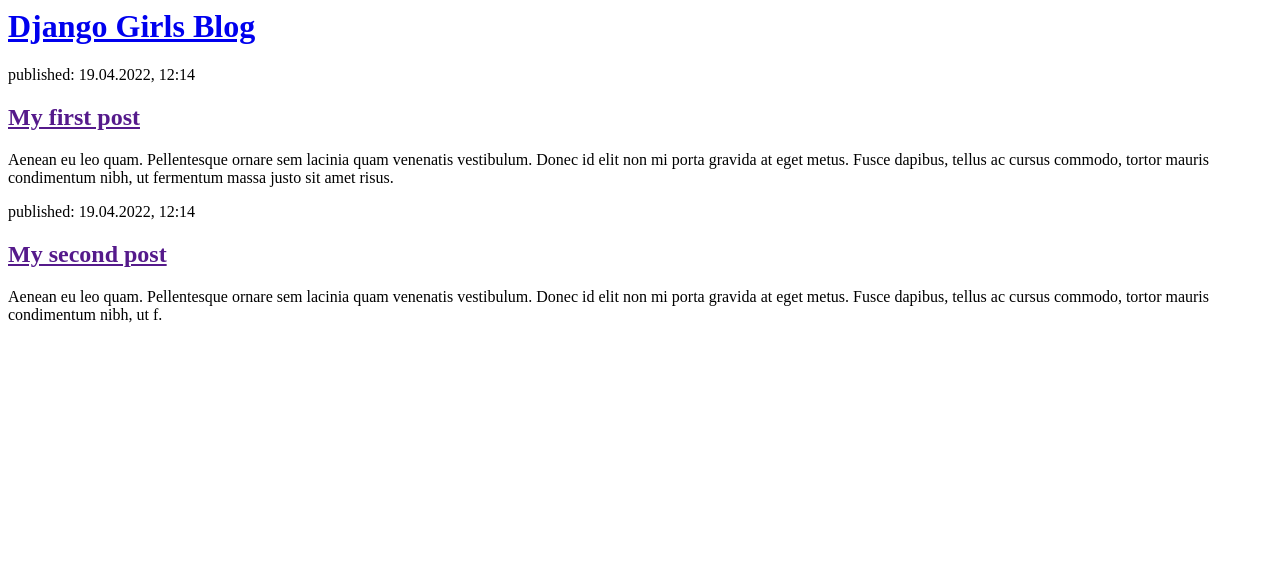
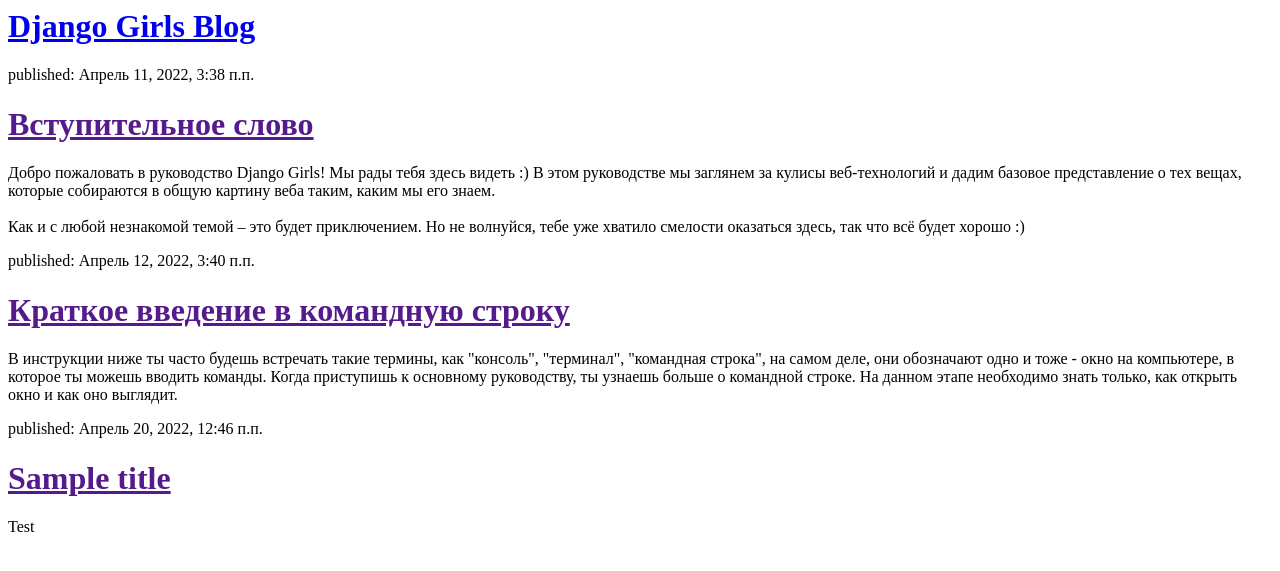
Before and after one commit to TreIlla/my-first-blog, a Django app: page / in a window 1280 px wide. Shown: the top 571 px of the page. Run offline with Django 3.2, Linux system fonts and the light colour scheme; data comes from the database, SQL or seed files in the repository; both versions use the stored data as it was after the commit.

Commit message:
Modified templates to display posts from database.

```diff
--- a/blog/templates/blog/post_list.html
+++ b/blog/templates/blog/post_list.html
@@ -9,20 +9,14 @@
         <h1><a href="/">Django Girls Blog</a></h1>
     </div>
 
-    <div>
-        <p>published: 19.04.2022, 12:14</p>
-        <h2><a href="">My first post</a></h2>
-        <p>Aenean eu leo quam. Pellentesque ornare sem lacinia quam venenatis vestibulum. Donec id elit non mi porta
-            gravida at eget metus. Fusce dapibus, tellus ac cursus commodo, tortor mauris condimentum nibh, ut fermentum
-            massa justo sit amet risus.</p>
-    </div>
+    {% for post in posts %}
+        <dix>
+            <p>published: {{ post.published_date }}</p>
+            <h1><a href="">{{ post.title }}</a></h1>
+            <p>{{ post.text|linebreaksbr }}</p>
+        </dix>
+    {% endfor %}
 
-    <div>
-        <p>published: 19.04.2022, 12:14</p>
-        <h2><a href="">My second post</a></h2>
-        <p>Aenean eu leo quam. Pellentesque ornare sem lacinia quam venenatis vestibulum. Donec id elit non mi porta
-            gravida at eget metus. Fusce dapibus, tellus ac cursus commodo, tortor mauris condimentum nibh, ut f.</p>
-    </div>
 </body>
 
 </html>
--- a/blog/views.py
+++ b/blog/views.py
@@ -1,5 +1,7 @@
 from django.shortcuts import render
+from django.utils import timezone
+from .models import Post
 
 def post_list(request):
-	return render(request, 'blog/post_list.html', {})
-# Create your views here.
+    posts = Post.objects.filter(published_date__lte=timezone.now()).order_by('published_date')
+    return render(request, 'blog/post_list.html', {'posts': posts})
```
Also changed, not shown: db.sqlite3.
